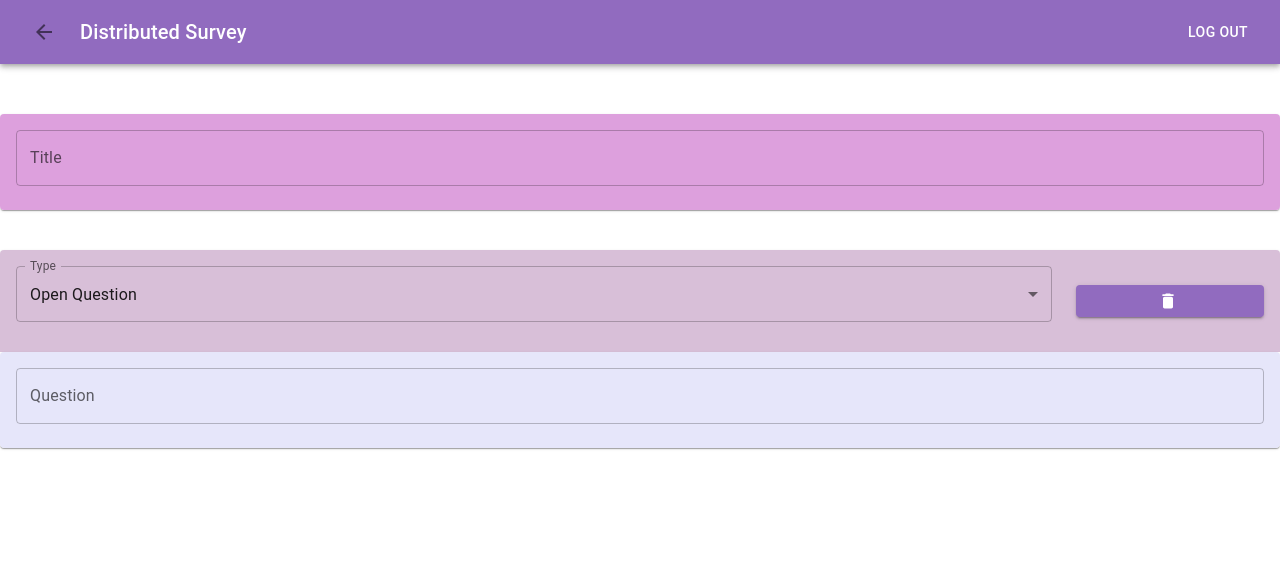
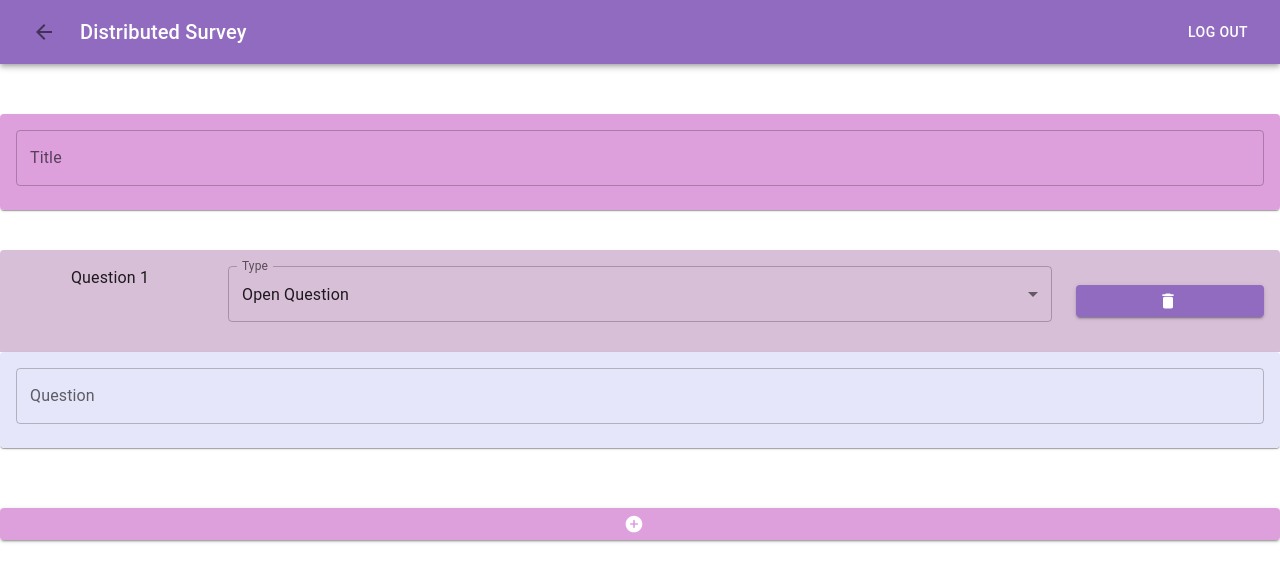
Before and after one commit to adamwar-dev/surveySystemFrontend, a React (Create React App) app in the folder my-app/: page /survey/distributed in a window 1280 px wide. Shown: the top 582 px of the page. Built offline with nearby package versions, Linux system fonts and the light colour scheme.

Commit message:
added posibility to create and delete more than one question

```diff
--- a/my-app/src/pages/Survey.tsx
+++ b/my-app/src/pages/Survey.tsx
@@ -1,21 +1,39 @@
-import { Card, CardContent, TextField } from '@mui/material';
+import { Button, Card, CardContent, TextField } from '@mui/material';
 import * as React from 'react';
 import { NavBar } from '../components/NavBar';
-import { Question } from '../questions/Question';
+import { Question, QuestionProps } from '../questions/Question';
+import AddCircleRoundedIcon from '@mui/icons-material/AddCircleRounded';
 
 interface SurveyProps {
 	surveyType: string;
 }
 
-export class Survey extends React.Component<SurveyProps> {
+interface SurveyState {
+	questions: QuestionProps[];
+}
+
+export class Survey extends React.Component<SurveyProps, SurveyState> {
 	public constructor(props: SurveyProps) {
 		super(props);
+
+		this.state = {
+			questions: [],
+		}
 	}
 
 	public render () {
 		const {
 			surveyType,
 		} = this.props;
+
+		const {
+			questions,
+		} = this.state;
+
+		const renderQuestion = this.state.questions.map((question, index) => {
+			return <Question key={index} numberOfQuestion={index} OnDeleteClick={question.OnDeleteClick}/>
+		});
+
 		return (
 			<React.Fragment>
                 <NavBar
@@ -39,8 +57,35 @@ export class Survey extends React.Component<SurveyProps> {
 						/>
 					</CardContent>
 				</Card>
-				<Question/>
+				{questions.length < 1 &&
+				 	this.questionAddClick()
+				}
+				{renderQuestion}
+				{questions.length < 20 &&
+					<Button
+						variant="contained"
+						fullWidth
+						sx={{mt: '20px', textAlign: 'center'}}
+						style={{backgroundColor:'#DDA0DD'}}
+						startIcon={<AddCircleRoundedIcon/>}
+						onClick={this.questionAddClick}
+					/>
+				}
             </React.Fragment>
 		);
 	}
+
+	private readonly questionAddClick = () => {
+		const another: QuestionProps = {
+			numberOfQuestion: this.state.questions.length,
+			OnDeleteClick: this.questionDeleteClick,
+		}
+		this.setState({questions: [...this.state.questions, another]});
+	}
+
+	private readonly questionDeleteClick = (numberOfQuestion: number) => {
+		const questionAfterDeleteItem = this.state.questions;
+		questionAfterDeleteItem.splice(numberOfQuestion, 1);
+		this.setState({questions: questionAfterDeleteItem});
+	}
 }
--- a/my-app/src/questions/Question.tsx
+++ b/my-app/src/questions/Question.tsx
@@ -1,13 +1,16 @@
 import * as React from 'react';
 import Card from '@mui/material/Card';
 import CardContent from '@mui/material/CardContent';
-import { Box, Button, FormControl, Grid, InputLabel, MenuItem, Select, SelectChangeEvent } from '@mui/material';
+import { Box, Button, FormControl, Grid, InputLabel, MenuItem, Select, SelectChangeEvent, Typography } from '@mui/material';
 import { OpenQuestion } from './OpenQuestion';
 import DeleteRoundedIcon from '@mui/icons-material/DeleteRounded';
 import { MultiChoiceQuestion } from './MultiChoiceQuestion';
 import { SingleChoiseQuestion } from './SingleChoiceQuestion';
 
-interface QuestionProps{}
+export interface QuestionProps {
+	numberOfQuestion: number;
+	OnDeleteClick: (numberOfQuestion: number) => void;
+}
 
 interface QuestionState {
 	optionSelected: string;
@@ -24,15 +27,26 @@ export class Question extends React.Component<QuestionProps,QuestionState>{
 
 	public render () {
 		const {
+			numberOfQuestion,
+			OnDeleteClick,
+		} = this.props;
+
+		const {
 			optionSelected,
 		} = this.state;
+
 		return (
 			<React.Fragment>
 				<Card sx={{my: '40px'}}>
 					<CardContent style={{backgroundColor:'#D8BFD8'}}>
 						<Box sx={{ flexGrow: 1, width:'100%'}}>
 							<Grid container spacing={10} columnSpacing={{ xs: 1, sm: 2, md: 3 }}>
-								<Grid item xs={10} sm={10} xl={11}>
+								<Grid item xs={2} sm={2} xl={2}>
+									<Typography align={'center'} sx={{textAlign: 'center'}}>
+										{"Question " + (numberOfQuestion + 1)}
+									</Typography>
+								</Grid>
+								<Grid item xs={8} sm={8} xl={9}>
 									<FormControl fullWidth>
 										<InputLabel id='label-type'>Type</InputLabel>
 										<Select
@@ -55,6 +69,7 @@ export class Question extends React.Component<QuestionProps,QuestionState>{
 										sx={{my: '10%', textAlign: 'center'}}
 										style={{backgroundColor:'#916BBF'}}
 										startIcon={<DeleteRoundedIcon sx={{mr: '-8px'}}/>}
+										onClick={() => OnDeleteClick(numberOfQuestion)}
 									/>
 								</Grid>
 							</Grid>
```
